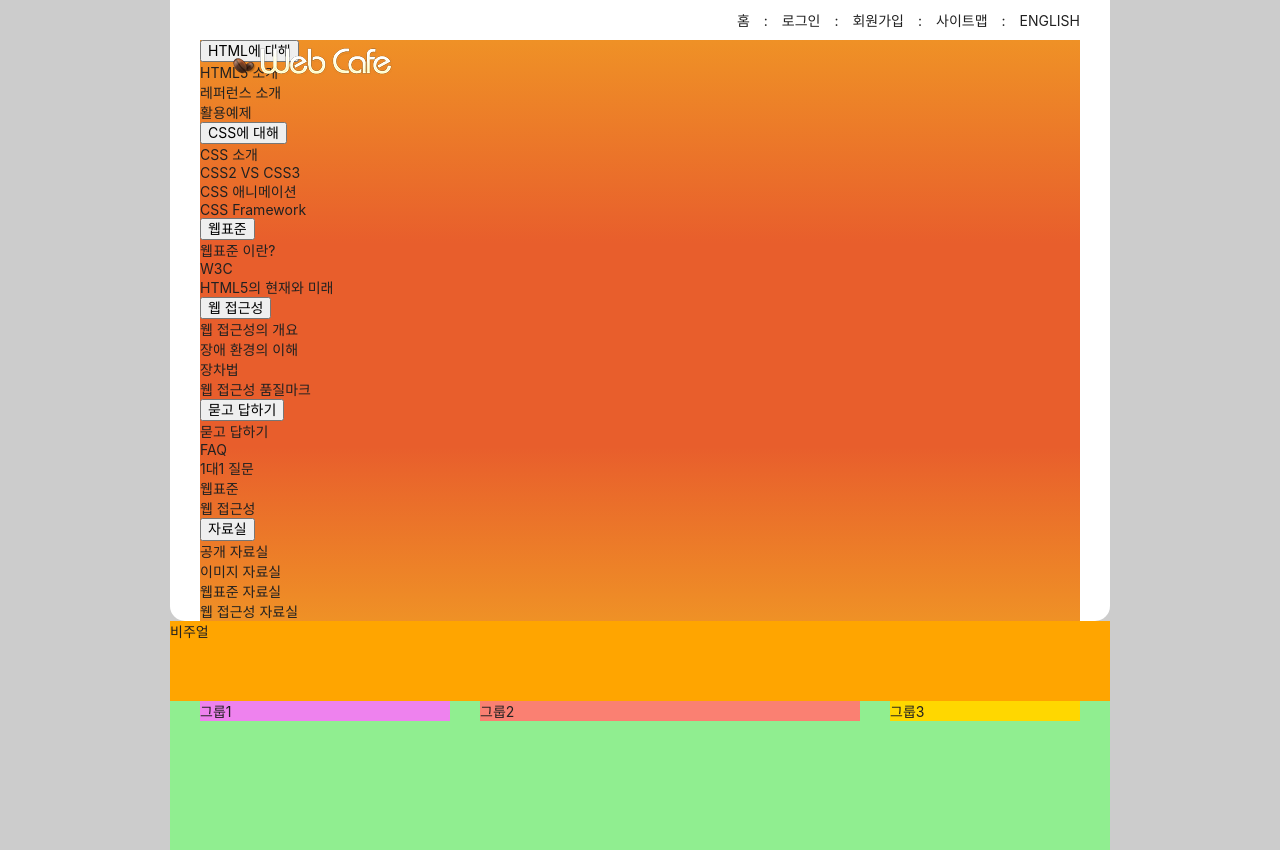
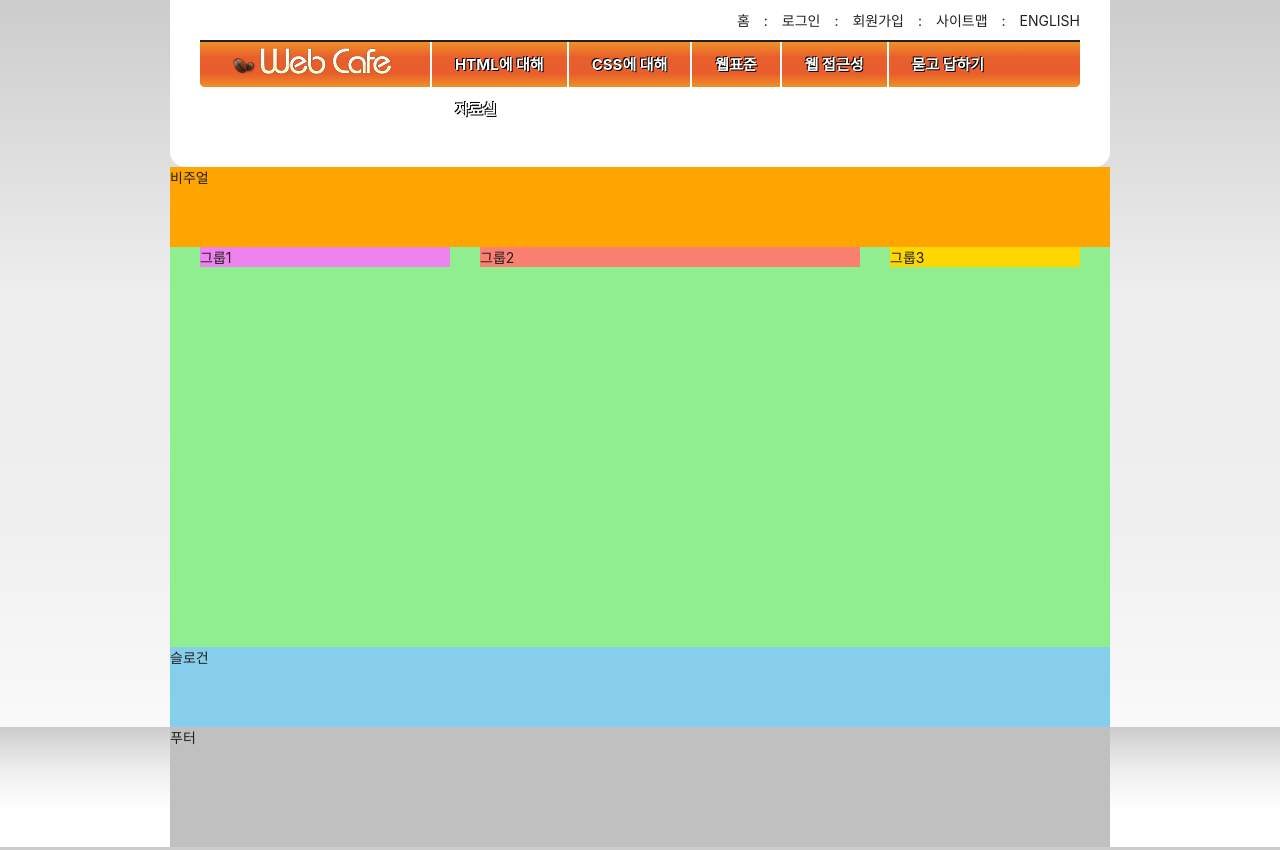
Before and after one commit to kyungseob7/HTML5, a plain HTML site: page index.html in a window 1280 px wide. Shown: the top 850 px of the page. Drawn offline with Linux system fonts and the light colour scheme; a web font is replaced by a local one.

Commit message:
메인 메뉴 1dep 디자인 완성

```diff
--- a/styles/style.css
+++ b/styles/style.css
@@ -35,7 +35,7 @@ body {
   /* em, rem 단위를 사용해보기 */
   font-size: 1.4rem;
   color: #212121;
-  background: #ccc;
+  background: #ccc linear-gradient(to bottom, #ccc 0%, #eee 35%, #efefef 60%, #fff 100%);
   font-family: "Pretendard Variable", Pretendard, -apple-system, BlinkMacSystemFont, system-ui, Roboto, "Helvetica Neue", "Segoe UI", "Apple SD Gothic Neo", "Noto Sans KR", "Malgun Gothic", "Apple Color Emoji", "Segoe UI Emoji", "Segoe UI Symbol", sans-serif;
 }
 
@@ -93,20 +93,59 @@ body {
 
 
 /* 메인 메뉴 */
+.navigation {
+  padding-bottom: 80px;
+}
+
 .menu {
-  background: #e85e2c
-    linear-gradient(
-      to bottom,
-      #1e5799 0%,
-      #ef9126 0%,
-      #e85e2c 35%,
-      #e85e2c 70%,
-      #ef9126 100%
-    );}
+  border-top: 2px solid currentColor;
+
+  background: #e85e2c linear-gradient(to bottom,
+  #ef9126 0%,
+  #e85e2c 35%,
+  #e85e2c 70%,
+  #ef9126 100%
+  );
+  border-radius:  0 0 5px 5px;
+  padding-left: 230px;
+  height: 47px;
+}
+
+.menu-item {
+  float: left;
+  border-left: 2px solid white;
+}
+
+.menu-button {
+  border: 0;
+  background: transparent;
+  padding: 0 23px;
+  line-height: 45px;
+  font-size: 15px;
+  font-weight: 700;
+  color: #fff;
+  text-shadow: 1px 1px 0px #000, -1px -1px 0px #000
+}
+
+.sub-menu {
+  background-color: pink;
+  position: absolute;
+  display: none;
+}
+
+/* background-color -> 배경색
+background-image -> 배경 이미지
+background-repeat -> 배경 이미지 반복
+background-position -> 배경 이미지 위치
+background-attachment -> 배경 이미지 고정 여부
+background-size -> 배경 이미지 크기 조정 */
+
+/* background -> 공백으로 값과 값 */
+
 
 /* 비주얼 */
 .visual {
-  background: orange;
+  background-color : orange;
   height: 10vh;
 }
 /* 메인 */
@@ -147,7 +186,7 @@ body {
 
 /* 푸터 */
 .footer {
-  background: gray;
+background: #ccc linear-gradient(to bottom, #ccc 0%, #eee 35%, #fff 70%, #fff 100%);
 }
 
 .footer-inner {
```
